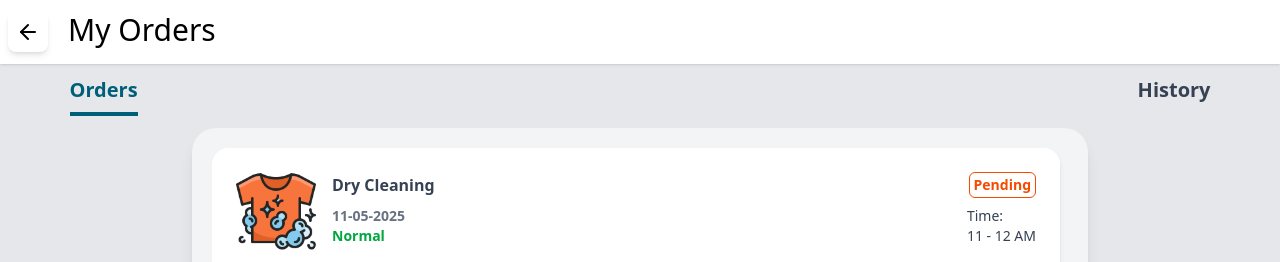
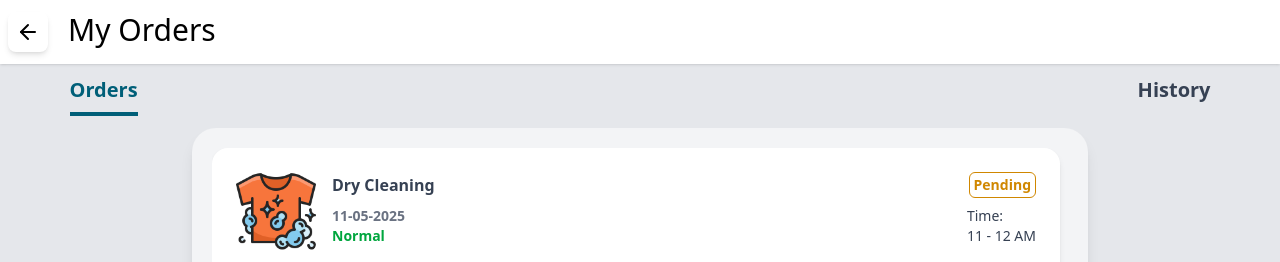
Before and after one commit to Sandb786/Laundry_project_User_Pannel_Frontend, a React (Vite) app: page /myorders in a window 1280 px wide. Shown: the top 262 px of the page. Built offline with nearby package versions, Linux system fonts and the light colour scheme.

Commit message:
Test status 2.

```diff
--- a/src/Show_orders/Order_list/Orders/Show_myOrders.jsx
+++ b/src/Show_orders/Order_list/Orders/Show_myOrders.jsx
@@ -33,7 +33,7 @@ export default function Show_myOrders({ orders }) {
                     variant="small"
                     className={`border p-0.5 px-1 rounded-md font-semibold ${
                       order.status === 'Pending'
-                        ? 'text-orange-600 border-orange-600' // Pending: Yellow
+                        ? 'text-yellow-600 border-yellow-600' // Pending: Yellow
                         :  order.status === 'Rady for PickedUp'
                             ? 'text-blue-700 border-blue-700' // Picked Up: Blue
                             : order.status === 'In Process'
```
